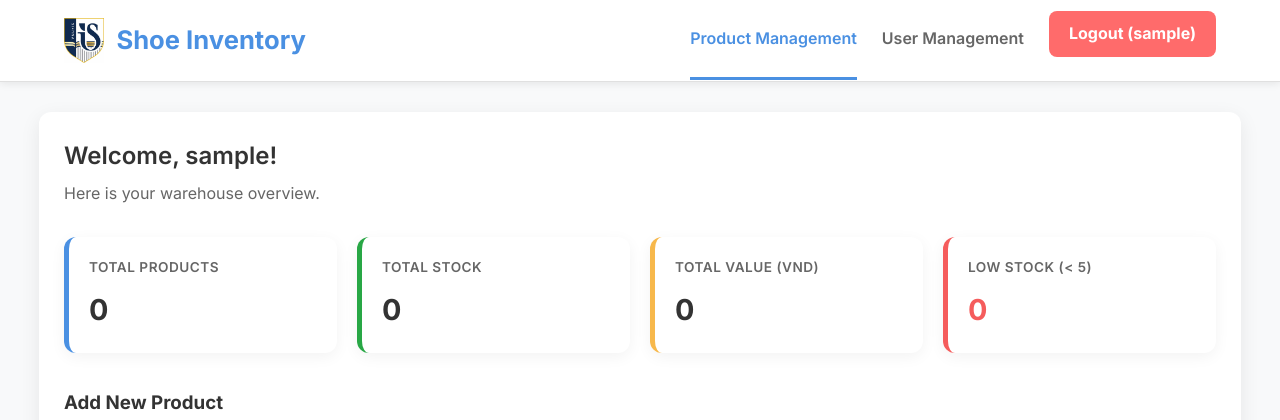
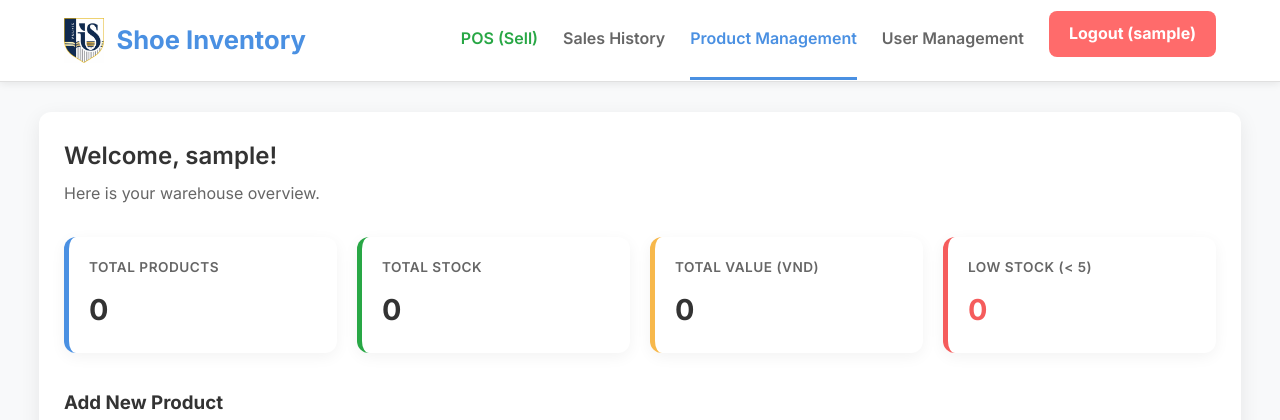
Before and after one commit to minhduc29-07/web, a PHP site: page /index.php in a window 1280 px wide. Shown: the top 420 px of the page. Run offline with PHP 8.4, Linux system fonts and the light colour scheme; the visitor is signed in with stand-in values (Sample User, id 1); data that the repository does not hold is empty.

Commit message:
Update navigation.php

```diff
--- a/navigation.php
+++ b/navigation.php
@@ -9,6 +9,11 @@ $current_page = basename($_SERVER['PHP_SELF']);
         Shoe Inventory <!-- Translated -->
     </a>
     <ul class="nav-links">
+        <li>
+            <a href="pos.php" style="color: #28a745;">POS (Sell)</a> </li>
+        <li>
+            <a href="sales_history.php">Sales History</a>
+        </li>
         <li>
             <a href="index.php" class="<?php echo ($current_page == 'index.php') ? 'active' : ''; ?>">
                 Product Management <!-- Translated -->
```
